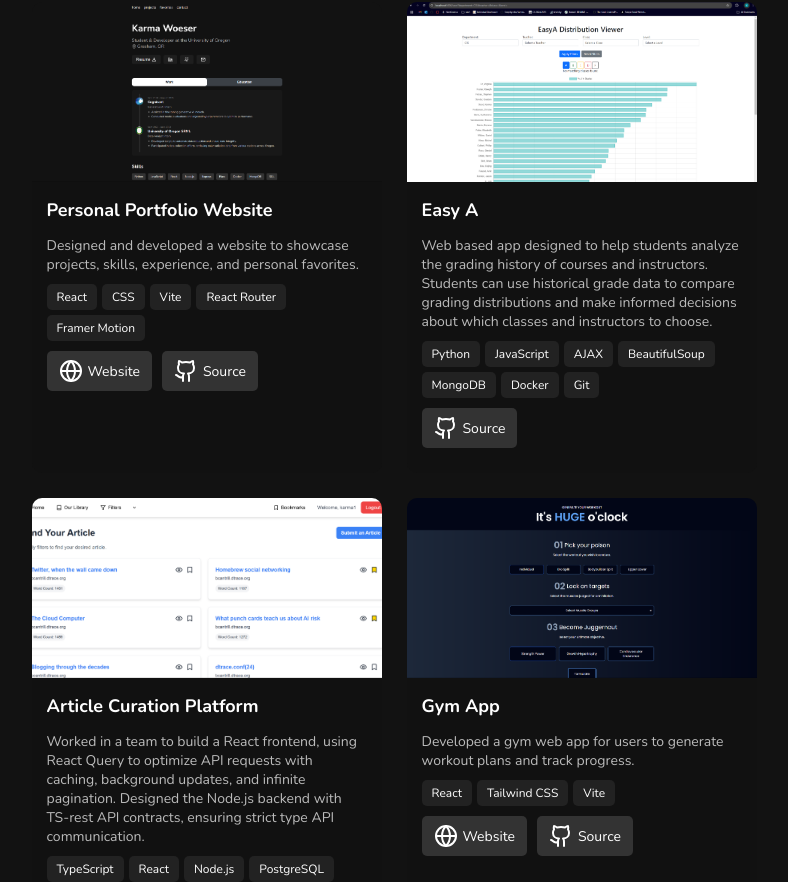
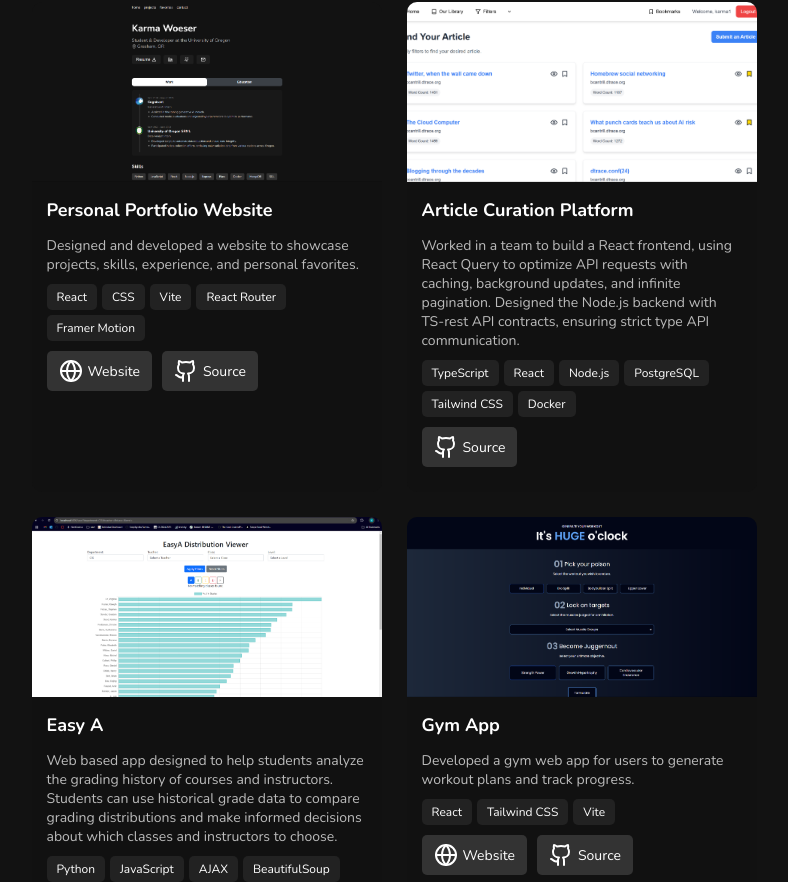
Before and after one commit to kwoeser/PersonalWebsite, a React (Vite) app: page /Projects in a window 1280 px wide. Shown: the part 710-1592 px from the top of the page, without its empty margins (246-1034 px from the left). Built offline with nearby package versions, Linux system fonts and the light colour scheme.

Commit message:
changed order

```diff
--- a/src/pages/ProjectsPage.jsx
+++ b/src/pages/ProjectsPage.jsx
@@ -35,6 +35,14 @@ function ProjectsPage() {
       sourceCode: "https://github.com/kwoeser/PersonalWebsite"
     },
 
+    {
+      title: "Article Curation Platform",
+      description:
+      "Worked in a team to build a React frontend, using React Query to optimize API requests with caching, background updates, and infinite pagination. Designed the Node.js backend with TS-rest API contracts, ensuring strict type API communication.",
+      image: "assets/ARTICLE.png",
+      tags: ["TypeScript", "React", "Node.js", "PostgreSQL", "Tailwind CSS", "Docker"],
+      sourceCode: "https://github.com/kwoeser",
+    },
 
     {
       title: "Easy A",
@@ -44,14 +52,7 @@ function ProjectsPage() {
       tags: ["Python", "JavaScript", "AJAX", "BeautifulSoup", "MongoDB", "Docker", "Git"],
       sourceCode: "https://github.com/kwoeser",
     },
-    {
-      title: "Article Curation Platform",
-      description:
-      "Worked in a team to build a React frontend, using React Query to optimize API requests with caching, background updates, and infinite pagination. Designed the Node.js backend with TS-rest API contracts, ensuring strict type API communication.",
-      image: "assets/ARTICLE.png",
-      tags: ["TypeScript", "React", "Node.js", "PostgreSQL", "Tailwind CSS", "Docker"],
-      sourceCode: "https://github.com/kwoeser",
-    },
+
 
 
     {
```
